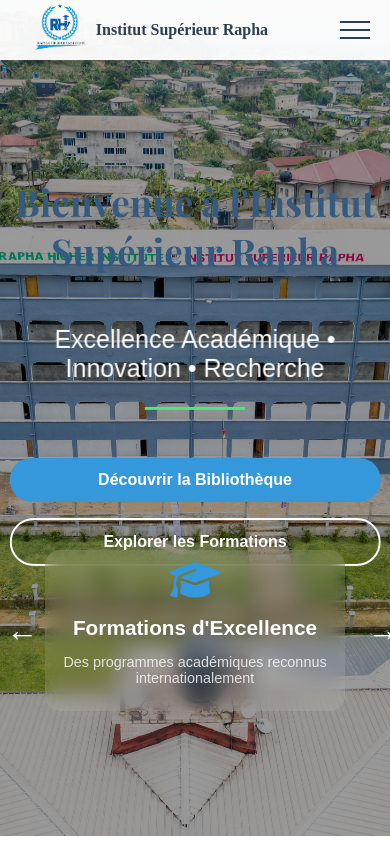
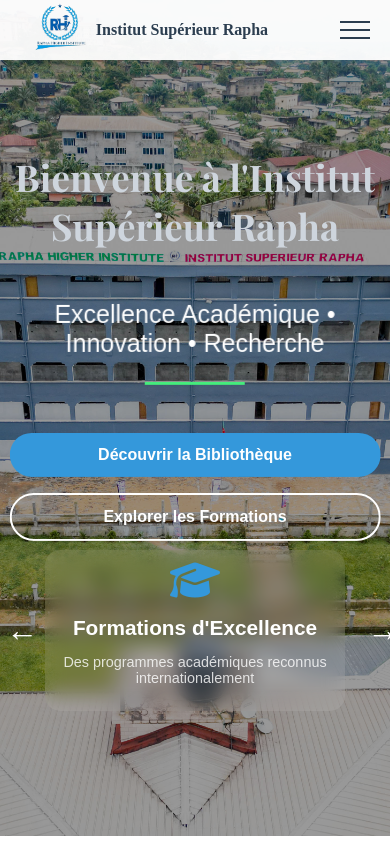
Before and after one commit to djufomene/raphainstitut, a React (Vite) app: page / in a window 390 px wide. Built offline with nearby package versions, Linux system fonts and the light colour scheme.

Commit message:
modification sur Accueil.sccs

```diff
--- a/src/styles/Accueil.scss
+++ b/src/styles/Accueil.scss
@@ -1736,8 +1736,8 @@
 
   .main-title {
     font-size: 2.3rem;
-    margin-top: 0px;
-    color: #335a80;
+    margin-top: -50px;
+    color: #ced5dd;
   }
 
   .subtitle{
```
